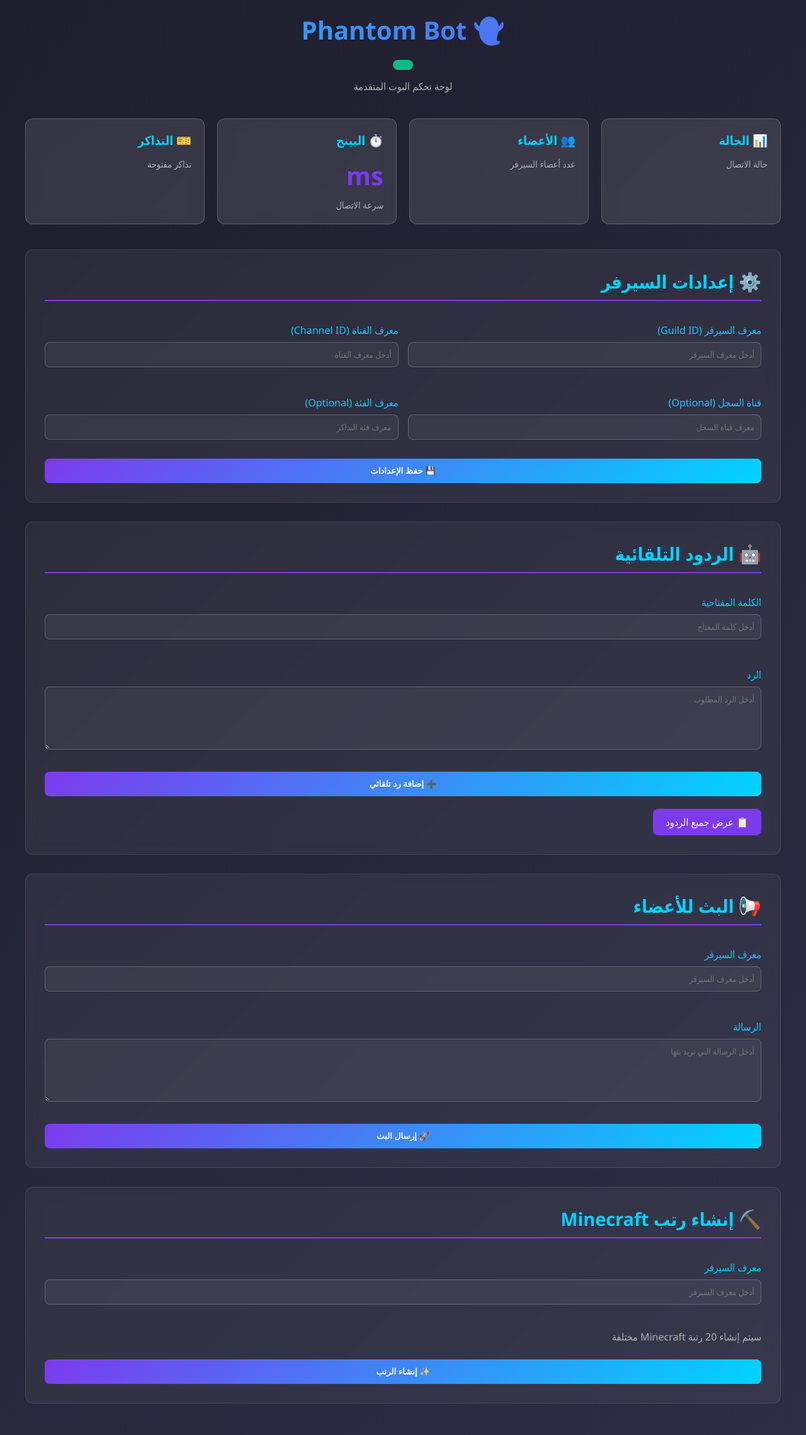
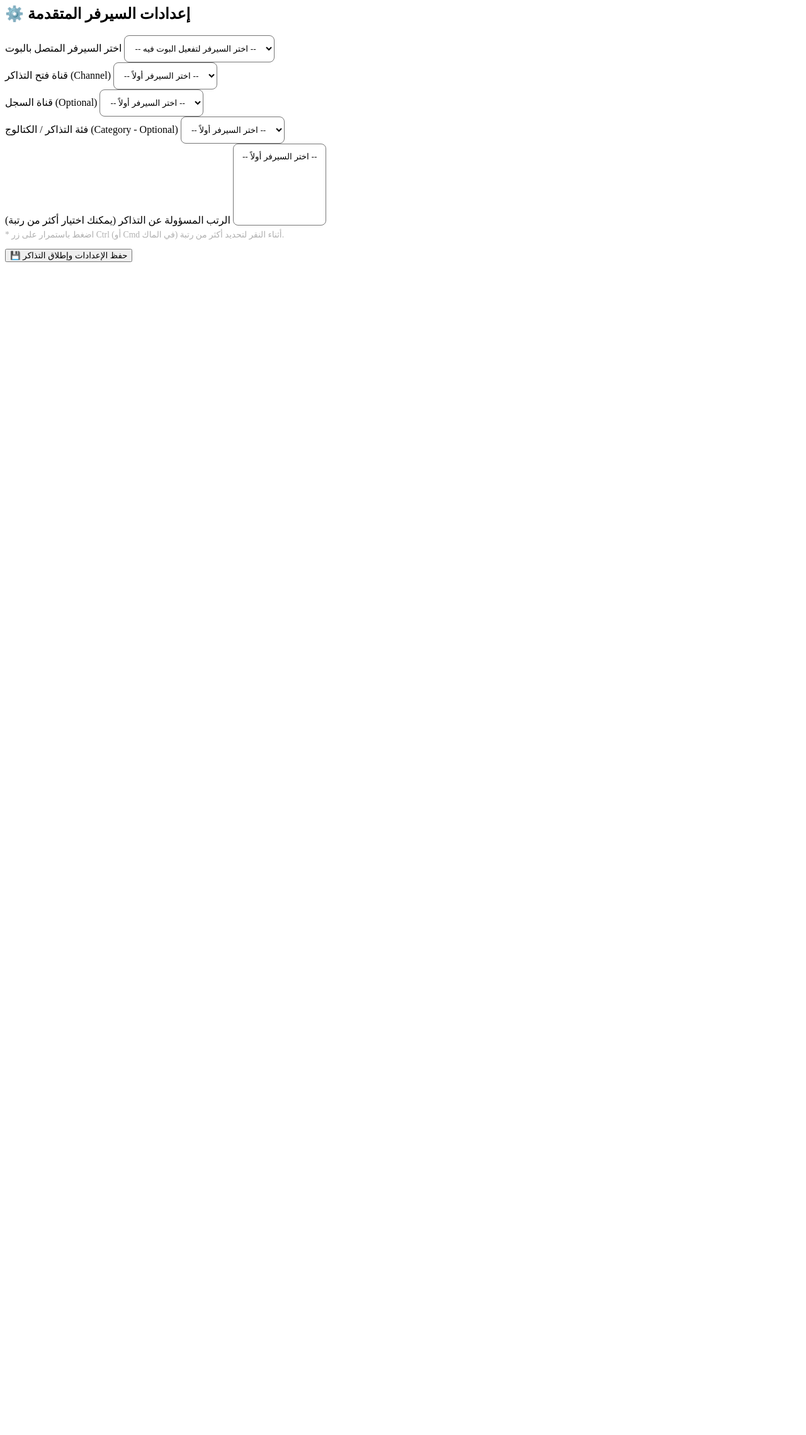
Before and after one commit to mohamed2454/Phantom_control, a Flask app: template templates/index.html in a window 1280 px wide. Shown: the whole page at 63% size. After the commit the page ends 416 px from the top, so only its background shows below. Run offline with Flask 3, Linux system fonts and the light colour scheme; the template is opened without the code that fills it, so the values that code supplies are empty.

Commit message:
Update index.html

```diff
--- a/templates/index.html
+++ b/templates/index.html
@@ -1,302 +1,111 @@
-<!DOCTYPE html>
-<html lang="ar" dir="rtl">
-<head>
-    <meta charset="UTF-8">
-    <meta name="viewport" content="width=device-width, initial-scale=1.0">
-    <title>Phantom Bot - لوحة التحكم</title>
-    <style>
-        * {
-            margin: 0;
-            padding: 0;
-            box-sizing: border-box;
-        }
-        body {
-            font-family: 'Segoe UI', Tahoma, Geneva, Verdana, sans-serif;
-            background: linear-gradient(135deg, #1e1e2e 0%, #2d2d44 100%);
-            color: #fff;
-            min-height: 100vh;
-            padding: 20px;
-        }
-        .container {
-            max-width: 1200px;
-            margin: 0 auto;
-        }
-        header {
-            text-align: center;
-            margin-bottom: 40px;
-            animation: slideDown 0.5s ease-out;
-        }
-        header h1 {
-            font-size: 2.5em;
-            margin-bottom: 10px;
-            background: linear-gradient(135deg, #00d4ff, #7c3aed);
-            -webkit-background-clip: text;
-            -webkit-text-fill-color: transparent;
-            background-clip: text;
-        }
-        .status-badge {
-            display: inline-block;
-            padding: 8px 16px;
-            background: #10b981;
-            border-radius: 20px;
-            font-size: 0.9em;
-            margin-top: 10px;
-        }
-        .grid {
-            display: grid;
-            grid-template-columns: repeat(auto-fit, minmax(280px, 1fr));
-            gap: 20px;
-            margin-bottom: 40px;
-        }
-        .card {
-            background: rgba(255, 255, 255, 0.1);
-            border: 1px solid rgba(255, 255, 255, 0.2);
-            border-radius: 12px;
-            padding: 20px;
-            backdrop-filter: blur(10px);
-            transition: all 0.3s ease;
-            animation: fadeIn 0.6s ease-out;
-        }
-        .card:hover {
-            transform: translateY(-5px);
-            background: rgba(255, 255, 255, 0.15);
-            border-color: rgba(255, 255, 255, 0.3);
-        }
-        .card h2 {
-            font-size: 1.2em;
-            margin-bottom: 15px;
-            color: #00d4ff;
-        }
-        .stat {
-            font-size: 2.5em;
-            font-weight: bold;
-            color: #7c3aed;
-            margin: 10px 0;
-        }
-        .stat-label {
-            font-size: 0.9em;
-            color: #b0b0b0;
-        }
-        .form-group {
-            margin: 15px 0;
-        }
-        label {
-            display: block;
-            margin-bottom: 8px;
-            font-weight: 500;
-            color: #00d4ff;
-        }
-        input, textarea, select {
-            width: 100%;
-            padding: 10px;
-            background: rgba(255, 255, 255, 0.05);
-            border: 1px solid rgba(255, 255, 255, 0.2);
-            border-radius: 8px;
-            color: #fff;
-            font-family: inherit;
-            transition: all 0.3s ease;
-        }
-        input:focus, textarea:focus, select:focus {
-            outline: none;
-            background: rgba(255, 255, 255, 0.1);
-            border-color: #7c3aed;
-            box-shadow: 0 0 10px rgba(124, 58, 237, 0.3);
-        }
-        textarea {
-            resize: vertical;
-            min-height: 100px;
-        }
-        button {
-            background: linear-gradient(135deg, #7c3aed, #00d4ff);
-            color: #fff;
-            border: none;
-            padding: 12px 24px;
-            border-radius: 8px;
-            cursor: pointer;
-            font-weight: 600;
-            transition: all 0.3s ease;
-            width: 100%;
-        }
-        button:hover {
-            transform: translateY(-2px);
-            box-shadow: 0 10px 20px rgba(124, 58, 237, 0.4);
-        }
-        button:active {
-            transform: translateY(0);
-        }
-        .section {
-            background: rgba(255, 255, 255, 0.05);
-            border: 1px solid rgba(255, 255, 255, 0.1);
-            border-radius: 12px;
-            padding: 30px;
-            margin-bottom: 30px;
-            backdrop-filter: blur(10px);
-            animation: fadeIn 0.7s ease-out;
-        }
-        .section h2 {
-            font-size: 1.8em;
-            margin-bottom: 20px;
-            color: #00d4ff;
-            border-bottom: 2px solid #7c3aed;
-            padding-bottom: 10px;
-        }
-        .section form {
-            display: grid;
-            gap: 15px;
-        }
-        .form-row {
-            display: grid;
-            grid-template-columns: 1fr 1fr;
-            gap: 15px;
-        }
-        @media (max-width: 768px) {
-            .form-row {
-                grid-template-columns: 1fr;
-            }
-            header h1 {
-                font-size: 1.8em;
-            }
-        }
-        @keyframes slideDown {
-            from {
-                opacity: 0;
-                transform: translateY(-20px);
-            }
-            to {
-                opacity: 1;
-                transform: translateY(0);
-            }
-        }
-        @keyframes fadeIn {
-            from {
-                opacity: 0;
-                transform: translateY(10px);
-            }
-            to {
-                opacity: 1;
-                transform: translateY(0);
-            }
-        }
-        .success {
-            background: rgba(16, 185, 129, 0.2);
-            border: 1px solid #10b981;
-            color: #a7f3d0;
-            padding: 12px;
-            border-radius: 8px;
-            margin: 10px 0;
-        }
-        .error {
-            background: rgba(239, 68, 68, 0.2);
-            border: 1px solid #ef4444;
-            color: #fca5a5;
-            padding: 12px;
-            border-radius: 8px;
-            margin: 10px 0;
-        }
-    </style>
-</head>
-<body>
-    <div class="container">
-        <header>
-            <h1>👻 Phantom Bot</h1>
-            <span class="status-badge">{{ status }}</span>
-            <p style="margin-top: 10px; color: #b0b0b0;">لوحة تحكم البوت المتقدمة</p>
-        </header>
-
-        <div class="grid">
-            <div class="card">
-                <h2>📊 الحالة</h2>
-                <div class="stat">{{ status }}</div>
-                <div class="stat-label">حالة الاتصال</div>
-            </div>
-            <div class="card">
-                <h2>👥 الأعضاء</h2>
-                <div class="stat">{{ member_count }}</div>
-                <div class="stat-label">عدد أعضاء السيرفر</div>
-            </div>
-            <div class="card">
-                <h2>⏱️ البينج</h2>
-                <div class="stat">{{ ping }}ms</div>
-                <div class="stat-label">سرعة الاتصال</div>
-            </div>
-            <div class="card">
-                <h2>🎫 التذاكر</h2>
-                <div class="stat">{{ open_tickets }}</div>
-                <div class="stat-label">تذاكر مفتوحة</div>
-            </div>
-        </div>
-
-        <div class="section">
-            <h2>⚙️ إعدادات السيرفر</h2>
+<div class="section">
+            <h2>⚙️ إعدادات السيرفر المتقدمة</h2>
             <form method="POST" action="/update_settings">
                 <div class="form-row">
                     <div class="form-group">
-                        <label>معرف السيرفر (Guild ID)</label>
-                        <input type="text" name="guild_id" placeholder="أدخل معرف السيرفر" required>
+                        <label>اختر السيرفر المتصل بالبوت</label>
+                        <select name="guild_id" id="guild_select" required style="padding: 12px; background: rgba(255, 255, 255, 0.08); border-radius: 8px;">
+                            <option value="">-- اختر السيرفر لتفعيل البوت فيه --</option>
+                            {% for guild in guilds %}
+                            <option value="{{ guild.id }}">{{ guild.name }}</option>
+                            {% endfor %}
+                        </select>
                     </div>
                     <div class="form-group">
-                        <label>معرف القناة (Channel ID)</label>
-                        <input type="text" name="channel_id" placeholder="أدخل معرف القناة" required>
+                        <label>قناة فتح التذاكر (Channel)</label>
+                        <select name="channel_id" id="channel_select" required style="padding: 12px; background: rgba(255, 255, 255, 0.08); border-radius: 8px;">
+                            <option value="">-- اختر السيرفر أولاً --</option>
+                        </select>
                     </div>
                 </div>
                 <div class="form-row">
                     <div class="form-group">
                         <label>قناة السجل (Optional)</label>
-                        <input type="text" name="log_channel" placeholder="معرف قناة السجل">
+                        <select name="log_channel" id="log_channel_select" style="padding: 12px; background: rgba(255, 255, 255, 0.08); border-radius: 8px;">
+                            <option value="">-- اختر السيرفر أولاً --</option>
+                        </select>
                     </div>
                     <div class="form-group">
-                        <label>معرف الفئة (Optional)</label>
-                        <input type="text" name="category_id" placeholder="معرف فئة التذاكر">
+                        <label>فئة التذاكر / الكتالوج (Category - Optional)</label>
+                        <select name="category_id" id="category_select" style="padding: 12px; background: rgba(255, 255, 255, 0.08); border-radius: 8px;">
+                            <option value="">-- اختر السيرفر أولاً --</option>
+                        </select>
                     </div>
                 </div>
-                <button type="submit">💾 حفظ الإعدادات</button>
+                <div class="form-group">
+                    <label>الرتب المسؤولة عن التذاكر (يمكنك اختيار أكثر من رتبة)</label>
+                    <select name="admin_roles" id="roles_select" multiple style="padding: 12px; background: rgba(255, 255, 255, 0.08); border-radius: 8px; height: 130px; overflow-y: auto;">
+                        <option value="">-- اختر السيرفر أولاً --</option>
+                    </select>
+                    <p style="font-size: 0.85em; color: #b0b0b0; margin-top: 5px;">* اضغط باستمرار على زر Ctrl (أو Cmd في الماك) أثناء النقر لتحديد أكثر من رتبة.</p>
+                </div>
+                <button type="submit">💾 حفظ الإعدادات وإطلاق التذاكر</button>
             </form>
         </div>
 
-        <div class="section">
-            <h2>🤖 الردود التلقائية</h2>
-            <form method="POST" action="/add_auto_reply">
-                <div class="form-group">
-                    <label>الكلمة المفتاحية</label>
-                    <input type="text" name="keyword" placeholder="أدخل كلمة المفتاح" required>
-                </div>
-                <div class="form-group">
-                    <label>الرد</label>
-                    <textarea name="response" placeholder="أدخل الرد المطلوب" required></textarea>
-                </div>
-                <button type="submit">➕ إضافة رد تلقائي</button>
-            </form>
-            <div style="margin-top: 20px;">
-                <a href="/list_replies" style="display: inline-block; padding: 10px 20px; background: #7c3aed; color: #fff; text-decoration: none; border-radius: 8px; transition: all 0.3s ease;" onmouseover="this.style.background='#6d28d9'" onmouseout="this.style.background='#7c3aed'">📋 عرض جميع الردود</a>
-            </div>
-        </div>
+        <!-- برمجة تفاعلية لتحديث القوائم ديناميكياً عند اختيار السيرفر -->
+        <script>
+        document.getElementById('guild_select').addEventListener('change', function() {
+            const guildId = this.value;
+            const channelSelect = document.getElementById('channel_select');
+            const logChannelSelect = document.getElementById('log_channel_select');
+            const categorySelect = document.getElementById('category_select');
+            const rolesSelect = document.getElementById('roles_select');
 
-        <div class="section">
-            <h2>📢 البث للأعضاء</h2>
-            <form method="POST" action="/broadcast">
-                <div class="form-group">
-                    <label>معرف السيرفر</label>
-                    <input type="text" name="guild_id" placeholder="أدخل معرف السيرفر" required>
-                </div>
-                <div class="form-group">
-                    <label>الرسالة</label>
-                    <textarea name="msg" placeholder="أدخل الرسالة التي تريد بثها" required></textarea>
-                </div>
-                <button type="submit">🚀 إرسال البث</button>
-            </form>
-        </div>
+            // إظهار نص التحميل مؤقتاً
+            channelSelect.innerHTML = '<option value="">-- جاري تحميل القنوات... --</option>';
+            logChannelSelect.innerHTML = '<option value="">-- جاري تحميل القنوات... --</option>';
+            categorySelect.innerHTML = '<option value="">-- جاري تحميل الفئات... --</option>';
+            rolesSelect.innerHTML = '<option value="">-- جاري تحميل الرتب... --</option>';
 
-        <div class="section">
-            <h2>⛏️ إنشاء رتب Minecraft</h2>
-            <form method="POST" action="/create_mc_roles">
-                <div class="form-group">
-                    <label>معرف السيرفر</label>
-                    <input type="text" name="guild_id" placeholder="أدخل معرف السيرفر" required>
-                </div>
-                <p style="color: #b0b0b0; margin: 10px 0;">سيتم إنشاء 20 رتبة Minecraft مختلفة</p>
-                <button type="submit">✨ إنشاء الرتب</button>
-            </form>
-        </div>
-    </div>
-</body>
-</html>
+            if (!guildId) {
+                channelSelect.innerHTML = '<option value="">-- اختر السيرفر أولاً --</option>';
+                logChannelSelect.innerHTML = '<option value="">-- اختر السيرفر أولاً --</option>';
+                categorySelect.innerHTML = '<option value="">-- اختر السيرفر أولاً --</option>';
+                rolesSelect.innerHTML = '<option value="">-- اختر السيرفر أولاً --</option>';
+                return;
+            }
+
+            // الاتصال بنقطة الـ API في البوت لجلب معلومات السيرفر
+            fetch(`/api/guild_details/${guildId}`)
+                .then(res => res.json())
+                .then(data => {
+                    if (data.error) {
+                        alert("حدث خطأ: " + data.error);
+                        return;
+                    }
+
+                    // 1. ملء قائمة قنوات التذاكر
+                    let chOptions = '<option value="">-- اختر القناة المناسبة --</option>';
+                    data.channels.forEach(ch => {
+                        chOptions += `<option value="${ch.id}"># ${ch.name}</option>`;
+                    });
+                    channelSelect.innerHTML = chOptions;
+
+                    // 2. ملء قائمة قناة السجلات
+                    let logOptions = '<option value="">-- بدون قناة سجل (ملغاة) --</option>';
+                    data.channels.forEach(ch => {
+                        logOptions += `<option value="${ch.id}"># ${ch.name}</option>`;
+                    });
+                    logChannelSelect.innerHTML = logOptions;
+
+                    // 3. ملء قائمة فئات/كتالوج التذاكر
+                    let catOptions = '<option value="">-- بدون فئة (المستوى العام) --</option>';
+                    data.categories.forEach(cat => {
+                        catOptions += `<option value="${cat.id}">📁 ${cat.name}</option>`;
+                    });
+                    categorySelect.innerHTML = catOptions;
+
+                    // 4. ملء الرتب المسؤولين
+                    let roleOptions = '';
+                    data.roles.forEach(role => {
+                        roleOptions += `<option value="${role.id}">${role.name}</option>`;
+                    });
+                    rolesSelect.innerHTML = roleOptions || '<option value="">لا توجد رتب مهيأة بالسيرفر</option>';
+                })
+                .catch(err => {
+                    console.error(err);
+                    alert("فشل في استرداد معلومات السيرفر من البوت.");
+                });
+        });
+        </script>
```
